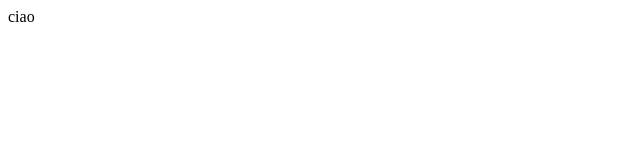
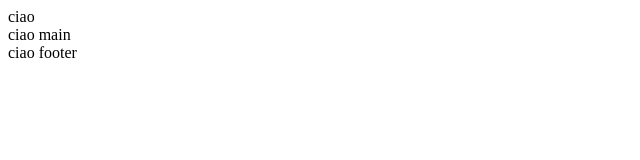
Before and after one commit to TobiaRigon/vite-comics, a Vue app: page / in a window 1280 px wide. Shown: the top 160 px of the page, without its empty margins (0-640 px from the left). Built offline with nearby package versions, Linux system fonts and the light colour scheme.

Commit message:
Config:main & footer

```diff
--- a/src/App.vue
+++ b/src/App.vue
@@ -1,9 +1,14 @@
 <script >
 import AppHeader from './components/AppHeader.vue'
+import AppMain from './components/AppMain.vue'
+import AppFooter from './components/AppFooter.vue'
 
 export default {
   components: {
-    AppHeader
+    AppHeader,
+    AppMain,
+    AppFooter,
+
   }
 }
 
@@ -11,6 +16,8 @@ export default {
 
 <template>
   <AppHeader />
+  <AppMain />
+  <AppFooter />
 </template>
 
 <style lang="scss" >
--- /dev/null
+++ b/src/components/AppFooter.vue
@@ -0,0 +1,13 @@
+<script>
+export default {
+    name: "AppFooter",
+}
+</script>
+
+<template>
+    <footer>
+        ciao footer
+    </footer>
+</template>
+
+<style scoped lang="scss"></style>
--- /dev/null
+++ b/src/components/AppMain.vue
@@ -0,0 +1,13 @@
+<script>
+export default {
+    name: "AppMain",
+}
+</script>
+
+<template>
+    <main>
+        ciao main
+    </main>
+</template>
+
+<style scoped lang="scss"></style>
```
